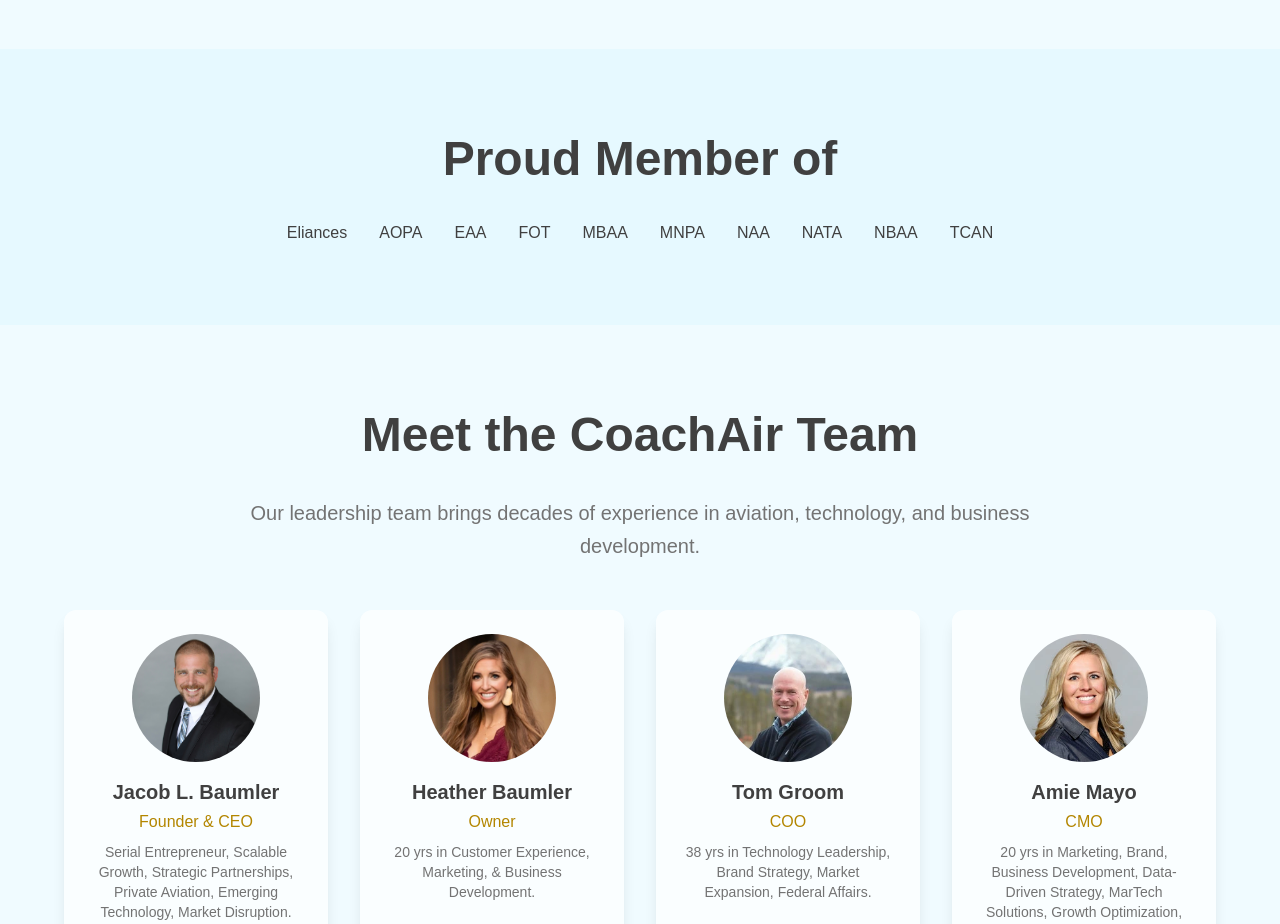
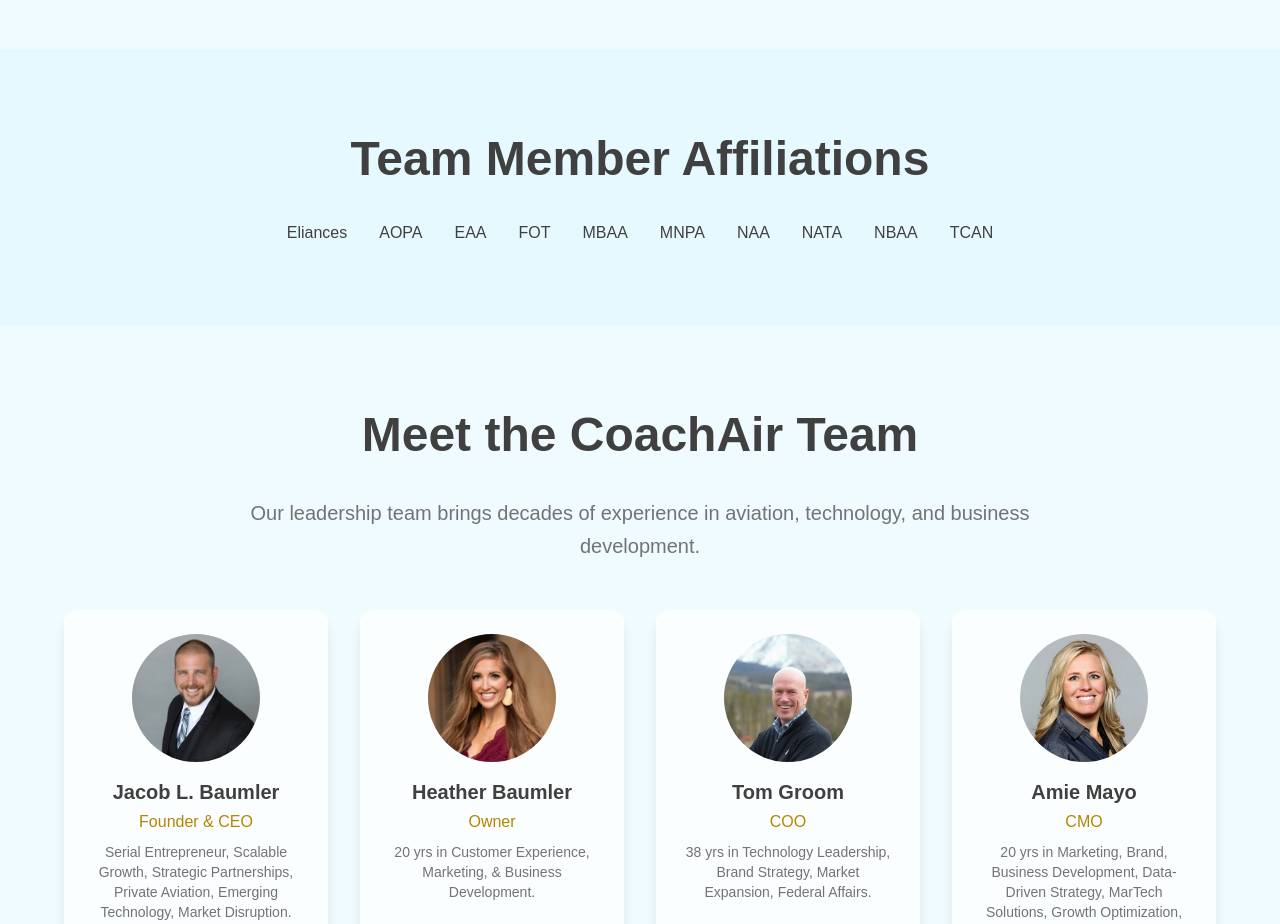
Before and after one commit to prepace/cochair, a Next.js app: page / in a window 1280 px wide. Shown: the part 5040-5964 px from the top of the page. Built offline with nearby package versions, Linux system fonts and the light colour scheme.

Commit message:
affiliations

```diff
--- a/app/page.js
+++ b/app/page.js
@@ -742,7 +742,7 @@
             className="text-center space-y-8"
           >
             <h2 className="text-3xl md:text-5xl font-bold leading-tight theme-fg">
-              Proud Member of
+              Team Member Affiliations
             </h2>
             <div className="flex flex-wrap justify-center items-center gap-8">
               <a
```
